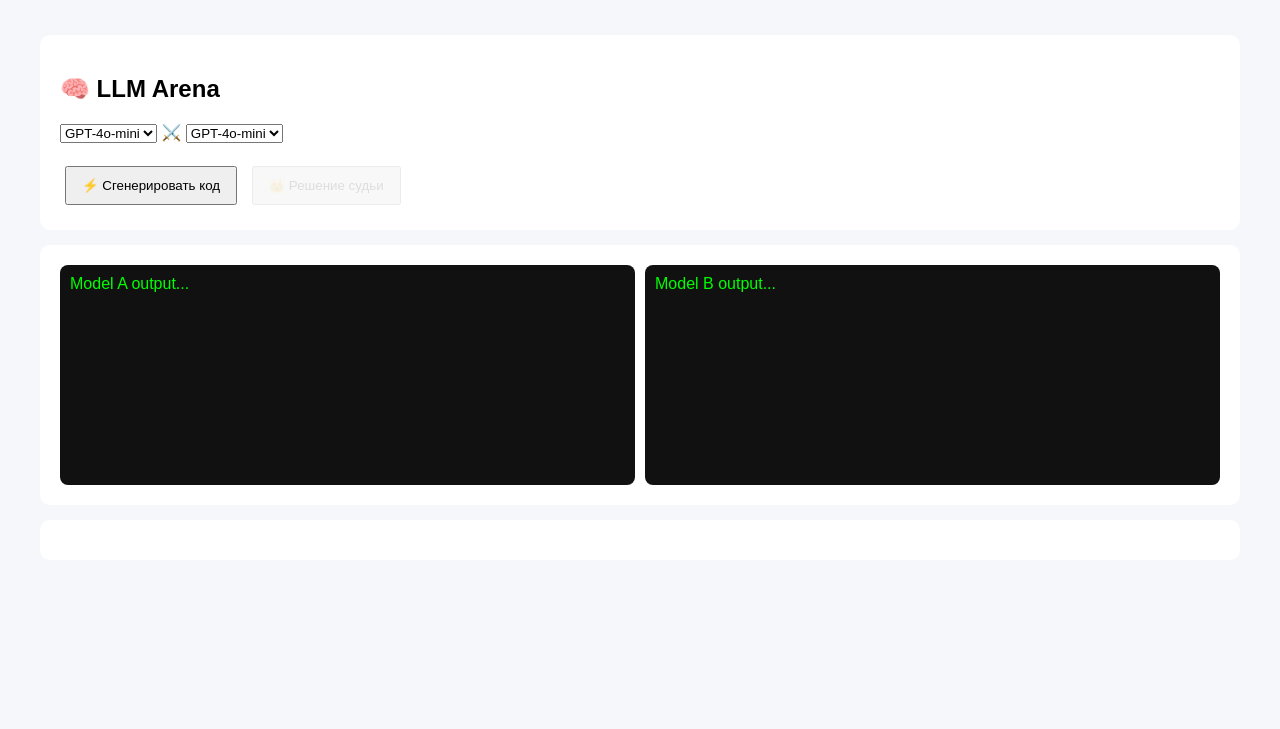
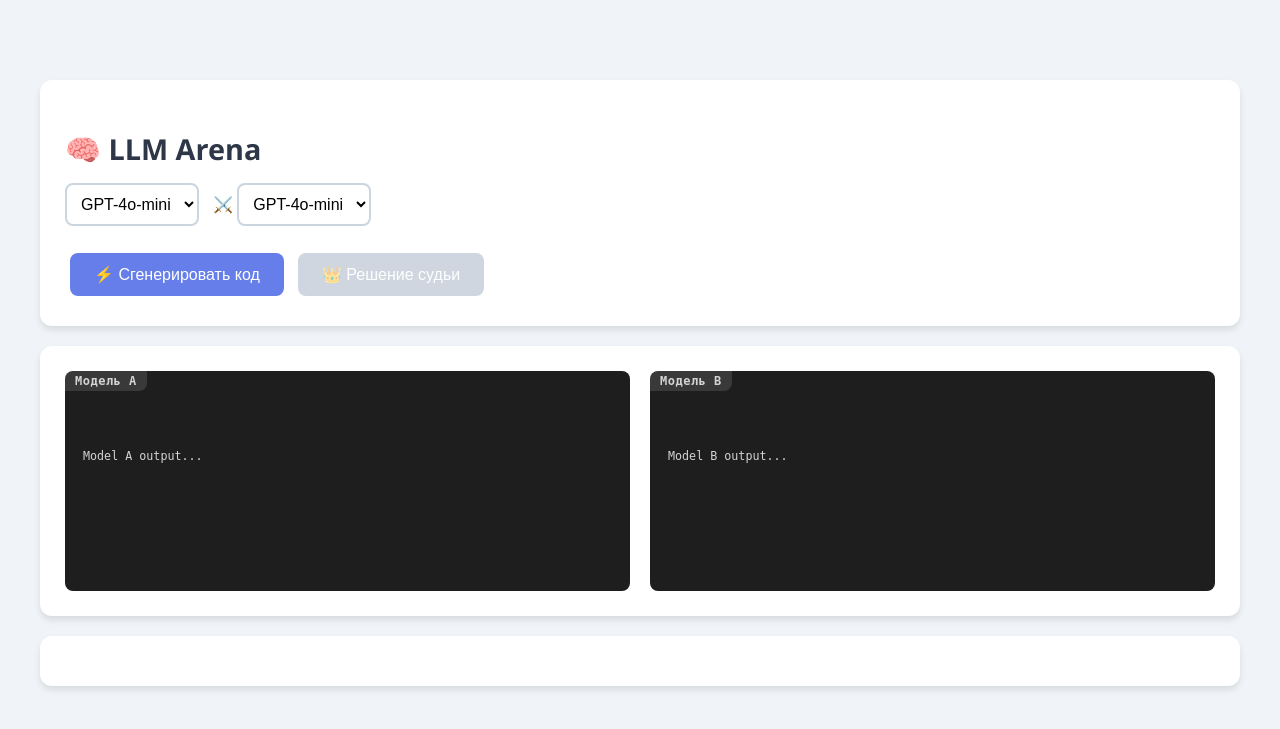
Before and after one commit to AleKolar/LLM-Judge-for-Arena-battles, a FastAPI app: page / in a window 1280 px wide. Shown: the top 729 px of the page. Run offline with FastAPI, Linux system fonts and the light colour scheme.

Commit message:
changed the UI color scheme

```diff
--- a/src/templates/index.html
+++ b/src/templates/index.html
@@ -7,52 +7,112 @@
     <link rel="icon" href="static/favicon.ico">
     <style>
         body {
-            font-family: Arial;
+            font-family: 'Segoe UI', sans-serif;
             max-width: 1200px;
-            margin: auto;
-            background: #f5f7fb;
+            margin: 40px auto;
             padding: 20px;
+            background: #f0f4f8;
         }
 
         .card {
             background: white;
-            padding: 20px;
-            margin: 15px 0;
-            border-radius: 10px;
+            border-radius: 12px;
+            padding: 25px;
+            box-shadow: 0 4px 6px rgba(0, 0, 0, 0.1);
+            margin: 20px 0;
+        }
+
+        h2 {
+            color: #2d3748;
+            font-size: 1.8em;
+            margin-bottom: 15px;
+        }
+
+        select {
+            padding: 10px;
+            font-size: 1em;
+            border: 2px solid #cbd5e0;
+            border-radius: 8px;
+            margin-right: 10px;
+            background: white;
+        }
+
+        button {
+            padding: 12px 24px;
+            font-size: 1em;
+            background: #667eea;
+            color: white;
+            border: none;
+            border-radius: 8px;
+            cursor: pointer;
+            margin: 5px;
+            transition: background 0.2s;
+        }
+
+        button:hover {
+            background: #5a67d8;
+        }
+
+        button:disabled {
+            opacity: 0.5;
+            cursor: not-allowed;
+            background: #a0aec0;
         }
 
         .arena {
             display: flex;
-            gap: 10px;
+            gap: 20px;
+            margin-top: 10px;
         }
 
         .box {
             flex: 1;
-            background: #111;
-            color: #0f0;
-            padding: 10px;
-            min-height: 200px;
+            position: relative;
+            background: #1e1e1e;
+            color: #d4d4d4;
+            padding: 0;
+            border-radius: 8px;
+            font-family: monospace;
             white-space: pre-wrap;
-            border-radius: 8px;
+            min-height: 220px;
+            font-size: 0.9em;
+            overflow: hidden;
         }
 
-        button {
-            padding: 10px 15px;
-            margin: 5px;
-            cursor: pointer;
+        .model-label {
+            position: absolute;
+            top: 0;
+            left: 0;
+            background: rgba(255, 255, 255, 0.12);
+            color: #d4d4d4;
+            padding: 3px 10px;
+            font-size: 12px;
+            font-weight: bold;
+            border-bottom-right-radius: 8px;
+            z-index: 2;
+            pointer-events: none;
+            letter-spacing: 0.5px;
         }
 
-        button:disabled {
-            opacity: 0.4;
-            cursor: not-allowed;
+        .code-content {
+            margin: 28px 10px 10px 10px;
+            padding: 8px;
+            background: transparent;
+            overflow-x: auto;
         }
 
         .winner {
-            background: #222;
+            background: #2d3748;
             color: white;
-            padding: 15px;
+            padding: 20px;
             border-radius: 8px;
-            margin-top: 10px;
+            margin-top: 15px;
+            font-size: 1.05em;
+            line-height: 1.5;
+        }
+
+        .winner b {
+            color: #c6f6d5;
         }
     </style>
 </head>
@@ -69,20 +129,19 @@
     <br><br>
 
     <button onclick="runArena()">⚡ Сгенерировать код</button>
-
-    <button id="judgeBtn" onclick="judgeArena()" disabled>
-        👑 Решение судьи
-    </button>
-
-    <!--<button id="downloadBtn" onclick="downloadResult()" disabled>📥 Скачать результат</button>-->
+    <button id="judgeBtn" onclick="judgeArena()" disabled>👑 Решение судьи</button>
     <button id="downloadBtn" onclick="downloadResult()" disabled style="display:none;">📥 Скачать результат</button>
-
-
 </div>
 
 <div class="card arena">
-    <div class="box" id="code1">Model A output...</div>
-    <div class="box" id="code2">Model B output...</div>
+    <div class="box" id="code1">
+        <span class="model-label">Модель A</span>
+        <pre class="code-content" id="code1-text">Model A output...</pre>
+    </div>
+    <div class="box" id="code2">
+        <span class="model-label">Модель B</span>
+        <pre class="code-content" id="code2-text">Model B output...</pre>
+    </div>
 </div>
 
 <div class="card">
@@ -126,8 +185,8 @@
         downloadBtn.style.display = "none";
         downloadBtn.disabled = true;
 
-        document.getElementById("code1").innerText = "Generating...";
-        document.getElementById("code2").innerText = "Generating...";
+        document.getElementById("code1-text").innerText = "Generating...";
+        document.getElementById("code2-text").innerText = "Generating...";
         document.getElementById("winner").innerHTML = "";
 
         const m1 = document.getElementById("model1").value;
@@ -143,8 +202,8 @@
         currentBattleId = data.arena_result_id;
 
         const r = data.results || [];
-        document.getElementById("code1").innerText = r[0]?.content || "error";
-        document.getElementById("code2").innerText = r[1]?.content || "error";
+        document.getElementById("code1-text").innerText = r[0]?.content || "error";
+        document.getElementById("code2-text").innerText = r[1]?.content || "error";
 
         arenaState = "generated";
         document.getElementById("judgeBtn").disabled = false;
@@ -180,10 +239,8 @@
 
             let label = "";
             if (judgeWinner) {
-                // Единая метка "Модель A" или "Модель B"
                 label = judgeWinner === "MODEL_A" ? "(Модель A)" : "(Модель B)";
             } else {
-                // Судья не вызывался (одна модель упала) – всё равно указываем, кто
                 label = isModelA ? "(Модель A)" : "(Модель B)";
             }
 
```
Lines whose indentation alone changed are shown as unchanged.
